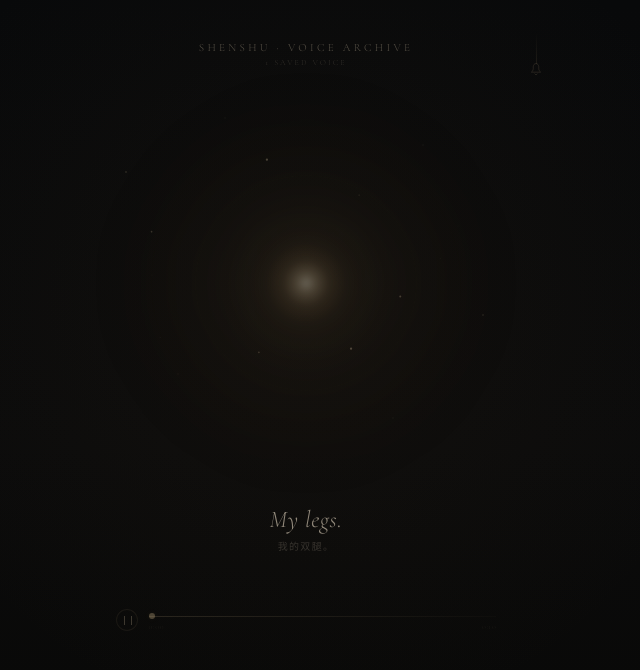
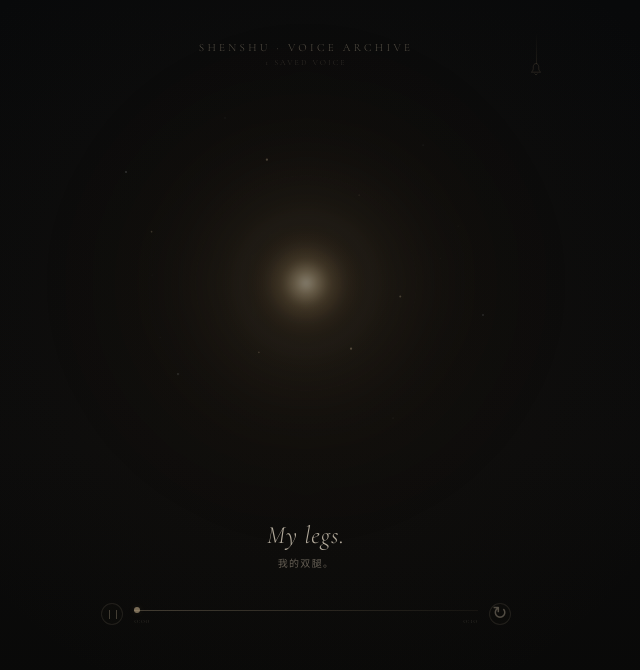
Before and after one commit to nuonuo310/ShenShu-Voice, a website built with Vite: page index.html in a window 1280 px wide. Both pictures are taken after a click on the button 460 px from the left and 620 px from the top of the page. Shown: the whole page, without its empty margins (334-974 px from the left). Built offline with nearby package versions, Linux system fonts and the light colour scheme.

Commit message:
feat: add immersive controls and continuous playback

```diff
--- a/apps/voice-gallery/main.js
+++ b/apps/voice-gallery/main.js
@@ -32,6 +32,9 @@ app.innerHTML = `
         <input id="seek" class="seek" type="range" min="0" max="1000" value="0" aria-label="播放进度">
         <div class="time-row"><span id="current">0:00</span><span id="total">0:00</span></div>
       </div>
+      <button class="loop-control" id="loopButton" type="button" aria-label="列表循环">
+        <span class="loop-glyph" aria-hidden="true">↻</span><span class="loop-one" aria-hidden="true">1</span>
+      </button>
       <p class="status" id="status" role="status"></p>
     </section>
     <section class="collection-drawer" id="collectionDrawer" aria-labelledby="collectionTitle" hidden>
@@ -58,17 +61,20 @@ let analyser = null;
 let frequencyData = null;
 let smooth = { bass: 0, mid: 0, high: 0 };
 let shownCaption = '';
+let repeatMode = 'all';
+let controlsTimer = null;
 
 function readSavedState() {
   try { return JSON.parse(localStorage.getItem(STORAGE_KEY)) || {}; } catch { return {}; }
 }
 const saved = readSavedState();
 if (voices.some((voice) => voice.id === saved.id)) currentId = saved.id;
+if (saved.repeatMode === 'one') repeatMode = 'one';
 const currentVoice = () => voices.find((voice) => voice.id === currentId) || voices[0];
 
 function persist() {
   if (!currentId) return;
-  localStorage.setItem(STORAGE_KEY, JSON.stringify({ id: currentId, time: Number.isFinite(audio.currentTime) ? audio.currentTime : 0 }));
+  localStorage.setItem(STORAGE_KEY, JSON.stringify({ id: currentId, time: Number.isFinite(audio.currentTime) ? audio.currentTime : 0, repeatMode }));
 }
 
 function renderCollection() {
@@ -82,7 +88,26 @@ function renderCollection() {
     </button>`).join('');
 }
 
-const activeCaption = (voice, time) => voice.captions?.find((caption) => time >= caption.start && time < caption.end) || null;
+const activeCaption = (voice, time) => voice.captions?.find((caption) => time >= Math.max(0, caption.start - 0.08) && time < caption.end) || null;
+
+function updateRepeatControl(announce = false) {
+  const isOne = repeatMode === 'one';
+  $('loopButton').classList.toggle('is-one', isOne);
+  $('loopButton').setAttribute('aria-label', isOne ? '单曲循环' : '列表循环');
+  if (announce) {
+    $('status').textContent = isOne ? '单曲循环' : '按收藏顺序播放';
+    window.setTimeout(() => { if ($('status').textContent === (isOne ? '单曲循环' : '按收藏顺序播放')) $('status').textContent = ''; }, 1400);
+  }
+}
+
+function showControls(hold = false) {
+  const timeline = document.querySelector('.timeline');
+  timeline.classList.add('is-visible');
+  window.clearTimeout(controlsTimer);
+  if (!hold && !audio.paused && !dragging) {
+    controlsTimer = window.setTimeout(() => timeline.classList.remove('is-visible'), 4000);
+  }
+}
 
 function updateCopy() {
   const voice = currentVoice();
@@ -117,6 +142,7 @@ function updatePlayer() {
   $('playButton').classList.toggle('is-playing', isPlaying);
   document.querySelector('.sun-stage').classList.toggle('is-playing', isPlaying);
   $('playButton').setAttribute('aria-label', audio.paused ? '播放' : '暂停');
+  if (audio.paused) showControls(true);
   updateCopy();
 }
 
@@ -166,6 +192,24 @@ async function togglePlayback() {
     $('status').textContent = '';
   } catch { $('status').textContent = '没有成功播放，再轻轻点一次播放键。'; }
   updatePlayer();
+  showControls(audio.paused);
+}
+
+async function playFollowingVoice() {
+  if (!available.length) return;
+  if (repeatMode === 'one') {
+    audio.currentTime = 0;
+    await audio.play();
+    return;
+  }
+  const currentIndex = Math.max(0, available.findIndex((voice) => voice.id === currentId));
+  const nextVoice = available[(currentIndex + 1) % available.length];
+  loadVoice(nextVoice);
+  await new Promise((resolve) => {
+    if (audio.readyState >= 1) resolve();
+    else audio.addEventListener('loadedmetadata', resolve, { once: true });
+  });
+  await audio.play();
 }
 
 function average(start, end) {
@@ -203,7 +247,7 @@ function drawAudioLight(now) {
   const idleBreath = reducedMotion.matches ? 0 : Math.sin(now / 1450) * 0.006;
   const scale = 1 + idleBreath + (playing ? smooth.bass * 0.16 : 0);
   document.documentElement.style.setProperty('--core-scale', scale.toFixed(4));
-  document.documentElement.style.setProperty('--core-alpha', (0.44 + smooth.mid * 0.42).toFixed(3));
+  document.documentElement.style.setProperty('--core-alpha', (0.54 + smooth.mid * 0.38).toFixed(3));
 
   if (!reducedMotion.matches) {
     const cx = width / 2, cy = height / 2;
@@ -254,6 +298,16 @@ function drawAudioLight(now) {
 }
 
 $('playButton').addEventListener('click', togglePlayback);
+$('loopButton').addEventListener('click', () => {
+  repeatMode = repeatMode === 'all' ? 'one' : 'all';
+  updateRepeatControl(true);
+  persist();
+  showControls();
+});
+document.querySelector('.voice-archive').addEventListener('pointerdown', (event) => {
+  if (event.target.closest('.collection-drawer')) return;
+  showControls(event.target.closest('.timeline') !== null);
+});
 $('collectionCharm').addEventListener('click', () => {
   $('collectionDrawer').hidden = false;
   $('collectionCharm').setAttribute('aria-expanded', 'true');
@@ -275,7 +329,7 @@ $('collectionTrack').addEventListener('click', async (event) => {
   loadVoice(voice);
   if (wasCurrent) await togglePlayback();
 });
-$('seek').addEventListener('pointerdown', () => { dragging = true; });
+$('seek').addEventListener('pointerdown', () => { dragging = true; showControls(true); });
 $('seek').addEventListener('input', (event) => {
   const duration = Number.isFinite(audio.duration) ? audio.duration : (currentVoice()?.duration || 0);
   $('current').textContent = formatTime(duration * Number(event.target.value) / 1000, false);
@@ -283,15 +337,19 @@ $('seek').addEventListener('input', (event) => {
 $('seek').addEventListener('change', (event) => {
   const duration = Number.isFinite(audio.duration) ? audio.duration : (currentVoice()?.duration || 0);
   if (duration && currentVoice()?.audioUrl) audio.currentTime = duration * Number(event.target.value) / 1000;
-  dragging = false; updatePlayer(); persist();
+  dragging = false; updatePlayer(); persist(); showControls();
 });
 audio.addEventListener('timeupdate', () => { updatePlayer(); persist(); });
-audio.addEventListener('play', updatePlayer);
+audio.addEventListener('play', () => { updatePlayer(); showControls(); });
 audio.addEventListener('pause', updatePlayer);
-audio.addEventListener('ended', updatePlayer);
+audio.addEventListener('ended', async () => {
+  try { await playFollowingVoice(); } catch { updatePlayer(); }
+});
 audio.addEventListener('error', () => { $('status').textContent = '音频没有成功加载，请稍后再试。'; });
 window.addEventListener('pagehide', persist);
 window.addEventListener('resize', resizeCanvas);
 
 loadVoice(currentVoice(), true);
+updateRepeatControl();
+showControls(true);
 requestAnimationFrame(drawAudioLight);
--- a/apps/voice-gallery/style.css
+++ b/apps/voice-gallery/style.css
@@ -1,4 +1,4 @@
-@import url('https://fonts.googleapis.com/css2?family=Cormorant+Garamond:ital,wght@0,300;1,300;1,400&display=swap');
+@import url('https://fonts.googleapis.com/css2?family=Cormorant+Garamond:ital,wght@0,300;1,300;1,400&family=Noto+Serif+SC:wght@300&display=swap');
 :root{color-scheme:dark;--night:#0d0b09;--night-soft:#15110d;--ivory:#f5ead7;--champagne:#ebd0a0;--muted:rgba(237,220,193,.47);--line:rgba(238,215,177,.13);--sun-scale:1;--halo-scale:1.015;--sun-halo-alpha:.14;--sun-shadow-alpha:.18;--serif-en:'Cormorant Garamond','Baskerville','Times New Roman',serif;--serif-zh:'Songti SC','STSong','SimSun',serif;font-family:var(--serif-zh);background:var(--night)}
 *{box-sizing:border-box}html{min-height:100%;background:var(--night)}body{margin:0;min-width:320px;min-height:100%;overflow-x:hidden;color:var(--ivory);background:radial-gradient(circle at 50% 29%,rgba(128,91,43,.09),transparent 32rem),linear-gradient(180deg,#0a0908 0%,var(--night-soft) 48%,#0a0908 100%)}button,input{font:inherit}button{color:inherit}button:focus-visible,input:focus-visible{outline:1px solid rgba(245,224,188,.7);outline-offset:5px}
 @keyframes caption-in{from{opacity:0;transform:translateY(4px)}to{opacity:1;transform:translateY(0)}}
@@ -60,3 +60,22 @@ body{background:radial-gradient(circle at 50% 38%,rgba(111,82,46,.075),transpare
 .charm-thread{height:33px;background:linear-gradient(180deg,transparent,rgba(227,195,144,.24))}
 .charm-bell{position:absolute;left:50%;top:28px;width:16px;height:19px;transform:translateX(-50%);overflow:visible;stroke:rgba(235,207,165,.52);stroke-width:.9;stroke-linecap:round;stroke-linejoin:round;filter:drop-shadow(0 0 5px rgba(221,181,117,.1))}
 @media(max-width:390px){.sound-core{width:min(25vw,104px)}.timeline{width:82%;margin-top:40px}}
+
+/* v0.6 — subtitles belong to the voice; controls only visit when needed. */
+:root{--serif-zh:'Noto Serif SC','Songti SC','STSong','SimSun',serif}
+.sound-core{background:radial-gradient(circle,rgba(255,252,234,.98) 0%,rgba(247,224,182,.72) 10%,rgba(224,181,116,.3) 28%,rgba(184,126,65,.09) 50%,transparent 75%);box-shadow:0 0 42px rgba(232,195,134,.1)}
+.sound-core::before{background:radial-gradient(circle,rgba(245,217,169,.155) 0%,rgba(215,168,100,.075) 20%,rgba(176,119,58,.028) 44%,transparent 71%)}
+.sound-core::after{background:radial-gradient(circle,rgba(232,196,136,.075),rgba(181,123,63,.024) 31%,transparent 67%)}
+.ambient-stars i{background:rgba(225,232,239,.56);box-shadow:0 0 7px rgba(211,224,238,.28)}
+.ambient-stars i:nth-child(2),.ambient-stars i:nth-child(7){animation:silver-breathe 5.8s ease-in-out infinite alternate}.ambient-stars i:nth-child(7){animation-delay:-2.4s}
+@keyframes silver-breathe{from{opacity:.08;transform:scale(.55)}to{opacity:.42;transform:scale(1.05)}}
+.spoken-copy{min-height:58px;margin-top:10px}.spoken-en{color:rgba(248,237,216,.7);font-size:clamp(19px,5.3vw,25px);letter-spacing:.035em}.spoken-zh{margin-top:6px;color:rgba(242,227,203,.38);font-family:var(--serif-zh);font-size:10px;font-style:normal;font-weight:300;letter-spacing:.13em}
+.spoken-copy.is-entering{animation:caption-in .2s ease both}
+.timeline{grid-template-columns:22px minmax(0,1fr) 22px;column-gap:11px;width:86%;margin-top:28px;opacity:.1;transform:translateY(2px);pointer-events:none;transition:opacity .55s ease,transform .55s ease}
+.timeline.is-visible{opacity:.62;transform:translateY(0);pointer-events:auto}
+.timeline:hover,.timeline:focus-within{opacity:.72}
+.play-control,.loop-control{width:22px;height:22px;margin:0;padding:0;border:1px solid rgba(237,216,181,.13);border-radius:50%;background:rgba(235,207,160,.012);cursor:pointer;-webkit-tap-highlight-color:transparent}
+.loop-control{position:relative;color:rgba(241,223,194,.43);font:300 18px/18px var(--serif-en)}.loop-glyph{position:absolute;inset:0;display:grid;place-items:center;transform:translateY(-1px)}.loop-one{position:absolute;right:2px;bottom:1px;display:none;color:rgba(248,232,205,.56);font:300 7px/1 var(--serif-en)}.loop-control.is-one .loop-one{display:block}
+.seek::-webkit-slider-runnable-track{background:linear-gradient(90deg,rgba(240,218,181,.34),rgba(235,207,159,.075))}.seek::-webkit-slider-thumb{background:rgba(236,210,166,.68);box-shadow:0 0 7px rgba(235,202,145,.18)}.seek::-moz-range-track{background:rgba(235,207,159,.1)}.seek::-moz-range-thumb{background:rgba(236,210,166,.68)}
+.time-row{color:rgba(241,225,201,.24)}.status{grid-column:1/-1;margin-top:6px;color:rgba(241,225,201,.34)}
+@media(max-width:390px){.spoken-copy{margin-top:8px}.timeline{width:88%;margin-top:25px}}
```
